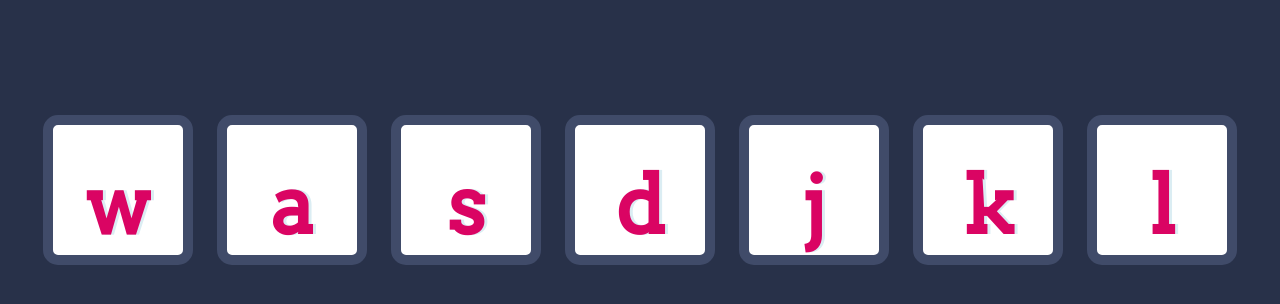
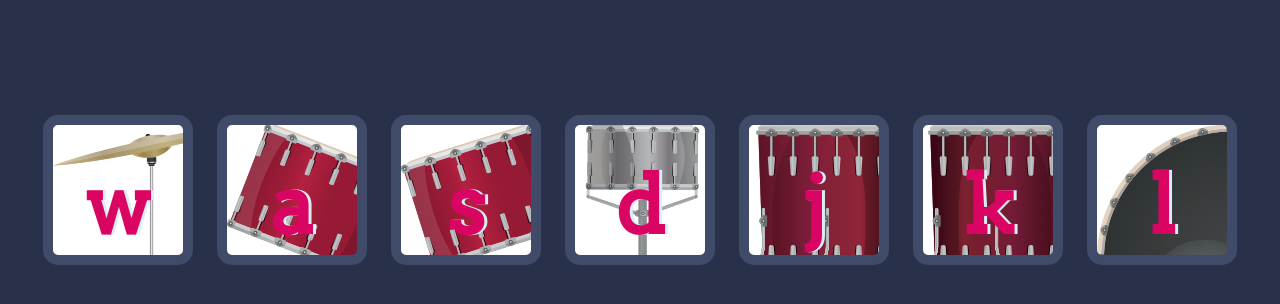
Before and after one commit to coney-s/drums, a plain HTML site: page index.html in a window 1280 px wide. Shown: the part 174-478 px from the top of the page. Drawn offline with Linux system fonts and the light colour scheme.

Commit message:
A commit.

```diff
--- a/script.js
+++ b/script.js
@@ -3,6 +3,15 @@ for (let i = 0; i<document.querySelectorAll(".drum").length;i++){
     let audio = new Audio('resources/sounds/tom-1.mp3');
    document.querySelectorAll(".drum")[i].addEventListener("click", function() {
 
-   audio.play()});
+    let audio = new Audio('resources/sounds/crash.mp3');
 
-}
+    audio.play()});
+    }
+
+
+    function Drum(drumImage, drumSound){
+        this.drumImage = drumImage;
+        this.drumSound = drumSound;
+    }
+
+    let w = new Drum("resources/images/crash.png", "resources/sounds/crash.mp3");
--- a/styles.css
+++ b/styles.css
@@ -18,29 +18,43 @@ body {
 
   .w {
 
+    background-image: url('resources/images/crash.png');
+
   }
 
   .a {
+
+    background-image: url('resources/images/tom1.png');
 
   }
 
   .s {
 
+    background-image: url('resources/images/tom2.png');
+
   }
 
   .d {
+
+    background-image: url('resources/images/snare.png');
 
   }
 
   .j {
 
+    background-image: url('resources/images/tom3.png');
+
   }
 
   .k {
 
+    background-image: url('resources/images/tom4.png');
+
   }
 
   .l {
+
+    background-image: url('resources/images/kick.png');
 
   }
 
```
